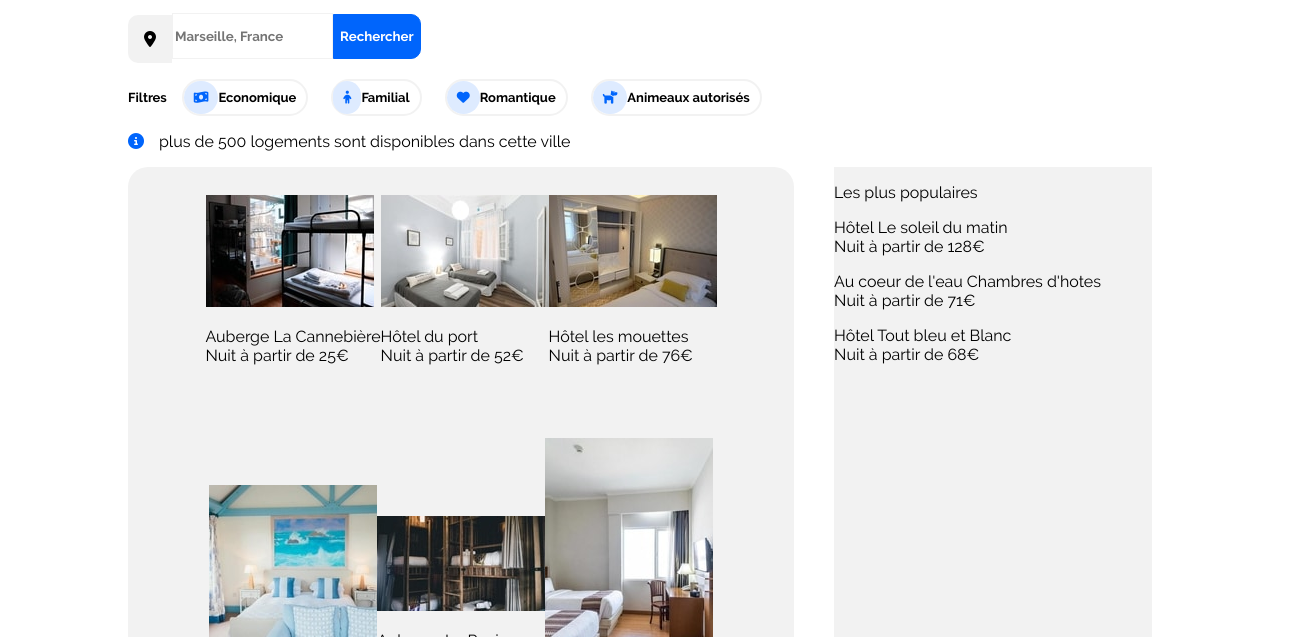
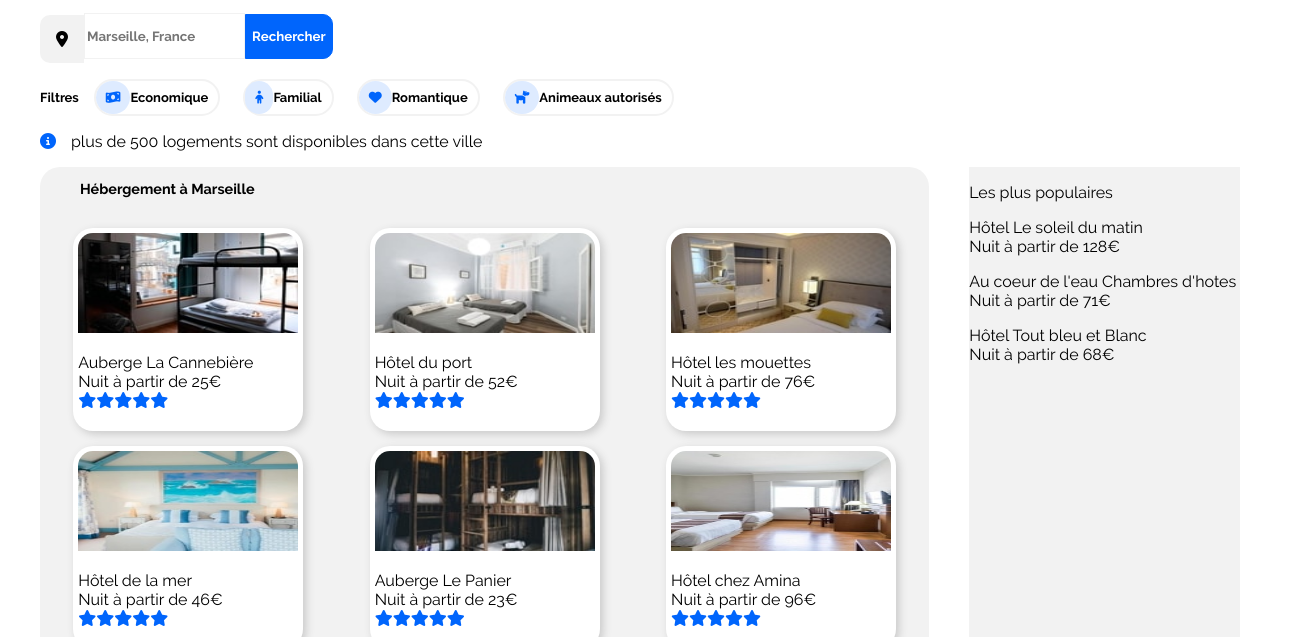
Before and after one commit to LeslyTF/FiacreLesly_2_22012021, a plain HTML site: page index.html in a window 1280 px wide. Shown: the part 163-800 px from the top of the page, 1309 px wide, since content can reach past the window. Drawn offline with Linux system fonts and the light colour scheme.

Commit message:
finition cadre hebergement

```diff
--- a/index.html
+++ b/index.html
@@ -41,28 +41,40 @@
             <div class="animeaux"><i class="fas fa-dog"></i>Animeaux autorisés</div>
         </div>
             <p> <span class="inombre"><i class="fas fa-info-circle"></i></span>plus de 500 logements sont disponibles dans cette ville</p>
+        <!--titre de hebergement en haut d'article et "afficher plus en bas de l'article"-->
 
+
+        <!--Section Conteneur Hebergement et Aside les plus populaires-->
         <section>
             <article>
-
-
-                <div><img src="images/hebergement/minia_auberge.jpg"/><p>Auberge La Cannebière <br/>
-                <span>Nuit à partir de 25€</span></p></div>
+                <h3 class="texthebamars">Hébergement à Marseille</h3>
+                <div class="conteneurphoto">
+                <div><img src="images/hebergement/minia_auberge.jpg"/><p><span>Auberge La Cannebière</span><br/>
+                Nuit à partir de <span>25€</span><br/>
+                <i class="fas fa-star"></i><i class="fas fa-star"></i><i class="fas fa-star"></i><i class="fas fa-star"></i><span class="etoilegrise"><i class="fas fa-star"></i></span></p></div>
 
                 <div><img src="images/hebergement/minia_hotelduport.jpg"/><p>Hôtel du port <br/>
-                <span>Nuit à partir de 52€</span></p></div>
+                <span>Nuit à partir de 52€</span><br/>
+                <i class="fas fa-star"></i><i class="fas fa-star"></i><i class="fas fa-star"></i><i class="fas fa-star"></i><i class="fas fa-star"></i></p></div>
 
                 <div><img src="images/hebergement/minia_hotellesmouettes.jpg"/><p>Hôtel les mouettes <br/>
-                <span>Nuit à partir de 76€</span></p></div>
+                <span>Nuit à partir de 76€</span><br/>
+                <i class="fas fa-star"></i><i class="fas fa-star"></i><i class="fas fa-star"></i><i class="fas fa-star"></i><span><i class="fas fa-star"></i></span></p></div>
 
                 <div><img src="images/hebergement/minia_mer.jpg" /><p>Hôtel de la mer <br/>
-                <span>Nuit à partir de 46€</span></p></div>
+                <span>Nuit à partir de 46€</span><br/>
+                <i class="fas fa-star"></i><i class="fas fa-star"></i><i class="fas fa-star"></i><i class="fas fa-star"></i><i class="fas fa-star"></i></p></div>
 
                 <div><img src="images/hebergement/minia_panier.jpg"/><p>Auberge Le Panier <br/>
-                <span>Nuit à partir de 23€</span></p></div>
+                <span>Nuit à partir de 23€</span><br/>
+                <i class="fas fa-star"></i><i class="fas fa-star"></i><i class="fas fa-star"></i><i class="fas fa-star"></i><i class="fas fa-star"></i></p></div>
 
                 <div><img src="images/hebergement/minia_amina.jpg"/><p>Hôtel chez Amina<br/>
-                <span>Nuit à partir de 96€</span></p></div>
+                <span>Nuit à partir de 96€</span><br/>
+                <i class="fas fa-star"></i><i class="fas fa-star"></i><i class="fas fa-star"></i><i class="fas fa-star"></i><i class="fas fa-star"></i></p></div>
+                </div>
+
+                <h4>Afficher plus</h4>
 
             </article>
             <aside>
@@ -78,7 +90,7 @@
                 <span>Nuit à partir de 68€</span></p></div>
             </aside>
         </section>
-        <!--conteneur footer-->
+        <!--Conteneur footer-->
         <footer>
         <div id="container">
             <div class="element_apr">
--- a/s.css
+++ b/s.css
@@ -36,7 +36,7 @@ body
 /* Mise en page*/
 .corps
 {
-    width:1024px;
+    width:1200px;
     margin:auto;
 }
 /* Titre et Menu */
@@ -143,24 +143,57 @@ i
 {
 margin-right: 15px;
 }
-footer
-{
-    background-color: #F2F2F2;
-}
+/*interieur de section article hebergement*/
 section
 {
-    display:flex;
+display: flex;
+}
+.texthebamars
+{
+    width: 300px;
+    font-size: 0.9em;
+    padding-left:40px;
+
 }
 article
 {
+flex-direction:column;
+justify-content: flex-start;
+background-color:#F2F2F2;
+border-radius: 20px;
+}
+.conteneurphoto
+{
     display:flex;
     background-color: #F2F2F2;
-    width:880px;
-    height:625px;
-    flex-wrap:wrap;
-    justify-content:center;
-    border-radius: 20px;
+    flex-wrap: wrap;
+    justify-content:space-around;
     align-items: center;
+
+}
+.conteneurphoto div
+{
+    background-color: white;
+    padding:5px;
+    margin-top: 15px;
+    border-radius:20px;
+    box-shadow: 3px 3px 8px rgb(201, 201, 201);
+
+}
+.conteneurphoto div img
+{
+    height:100px;
+    width: 220px;
+    border-radius:15px 15px 0px 0px;
+}
+.etoilegrise
+{
+    color:#F2F2F2;
+}
+h4
+{
+    padding-left: 40px;
+
 }
 /*Les plus popilaires*/
 aside
@@ -171,6 +204,10 @@ aside
     margin-left:40px;
 }
 /* Footer */
+footer
+{
+    background-color: #F2F2F2;
+}
 #container
 {
     display: flex;
```
